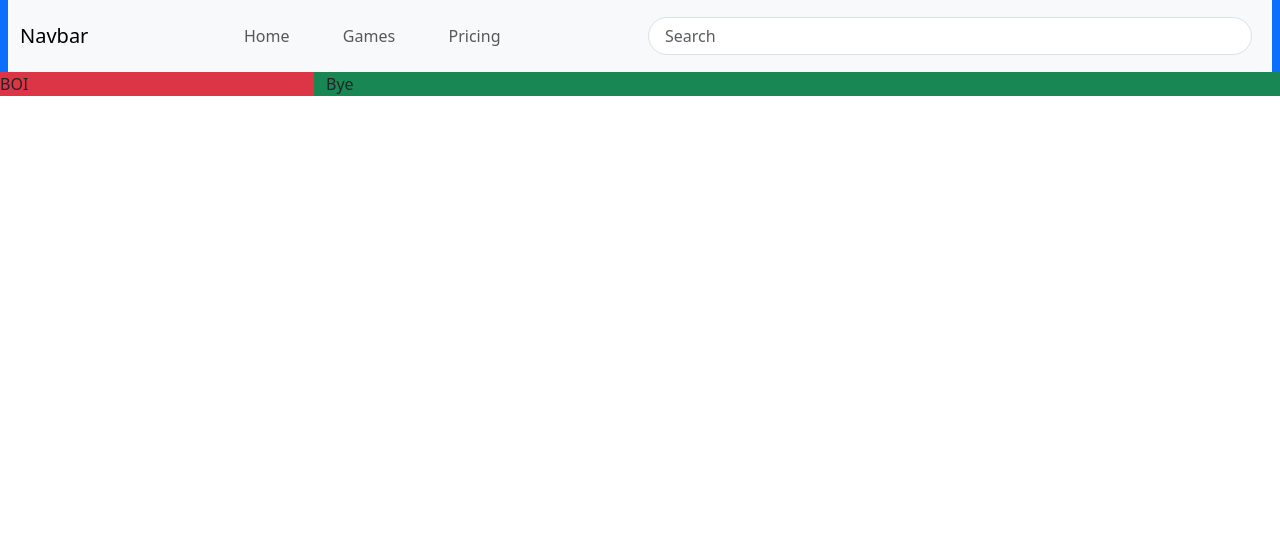
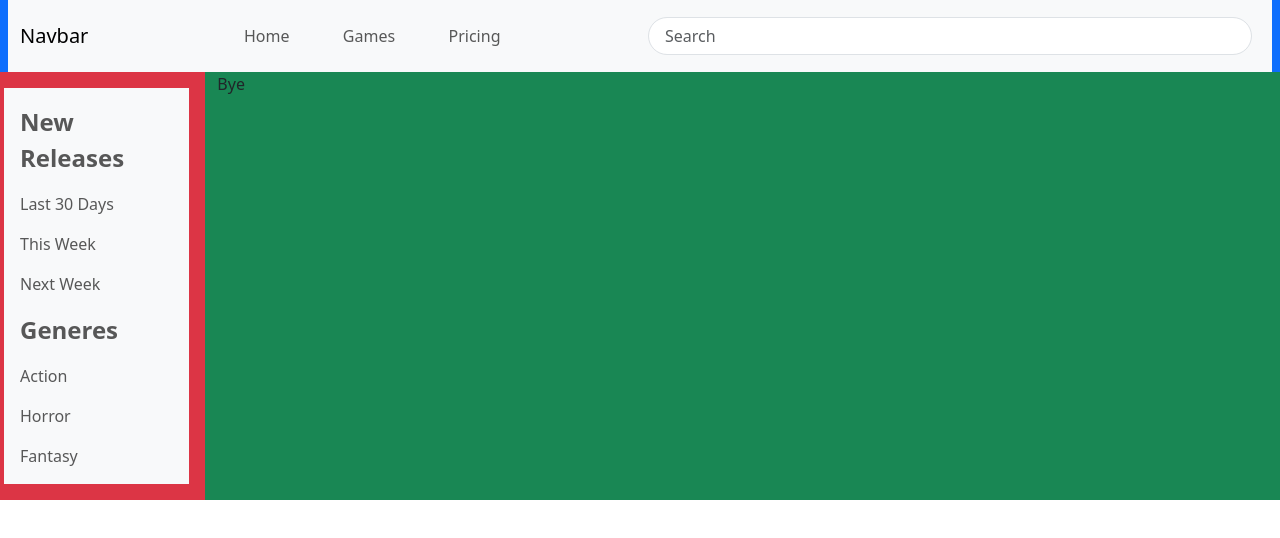
Before and after one commit to R-S-A-N-J-A-Y/GamesHub, a React (Vite) app: page / in a window 1280 px wide. Shown: the top 538 px of the page. Built offline with nearby package versions, Linux system fonts and the light colour scheme.

Commit message:
feat: complete sidebar phase 1

```diff
--- a/src/App.tsx
+++ b/src/App.tsx
@@ -1,20 +1,21 @@
 import Header from "./components/header/Header";
+import SideBar from "./components/sidebar/SideBar";
 
 function App() {
   return (
-    <>
+    <div style={{ marginBottom: "1000px" }}>
       <div className="row">
         <div className="col-md-12 bg-primary">
           <Header />
         </div>
       </div>
       <div className="row">
-        <div className="col-sm-12 col-md-3 d-none d-md-block bg-danger">
-          BOI
+        <div className="col-md-2 d-none d-md-block bg-danger">
+          <SideBar />
         </div>
-        <div className="col-sm-12 col-md-9 bg-success">Bye</div>
+        <div className="col-md-10 bg-success">Bye</div>
       </div>
-    </>
+    </div>
   );
 }
 
--- a/src/components/header/Header.tsx
+++ b/src/components/header/Header.tsx
@@ -1,6 +1,6 @@
 const header = () => {
   return (
-    <nav className="navbar navbar-expand-lg bg-body-tertiary me-2 ms-2  ">
+    <nav className="navbar navbar-expand-lg text-bg-light me-2 ms-2  ">
       <div className="container-fluid d-flex justify-content-between align-items-center">
         <a className="navbar-brand" href="#">
           Navbar
--- /dev/null
+++ b/src/components/sidebar/SideBar.tsx
@@ -0,0 +1,41 @@
+const SideBar = () => {
+  return (
+    <nav className="navbar navbar-expand-lg text-bg-light mx-1 my-3 p-2">
+      <div className="navbar-fluid">
+        <ul className="navbar-nav nav">
+          <li className="navbar-item">
+            <a href="#" className="nav-link fs-4 fw-bolder" role="button">
+              New Releases
+            </a>
+            <a href="#" className="nav-link" role="button">
+              Last 30 Days
+            </a>
+            <a href="#" className="nav-link" role="button">
+              This Week
+            </a>
+            <a href="#" className="nav-link" role="button">
+              Next Week
+            </a>
+          </li>
+
+          <li className="navbar-item">
+            <a href="#" className="nav-link fs-4 fw-bolder" role="button">
+              Generes
+            </a>
+            <a href="#" className="nav-link" role="button">
+              Action
+            </a>
+            <a href="#" className="nav-link" role="button">
+              Horror
+            </a>
+            <a href="#" className="nav-link" role="button">
+              Fantasy
+            </a>
+          </li>
+        </ul>
+      </div>
+    </nav>
+  );
+};
+
+export default SideBar;
--- a/src/main.tsx
+++ b/src/main.tsx
@@ -2,6 +2,8 @@ import { StrictMode } from "react";
 import { createRoot } from "react-dom/client";
 import App from "./App.tsx";
 import "bootstrap/dist/css/bootstrap.css";
+import "bootstrap/dist/css/bootstrap.min.css";
+import "bootstrap/dist/js/bootstrap.bundle.min.js";
 
 createRoot(document.getElementById("root")!).render(
   <StrictMode>
```
